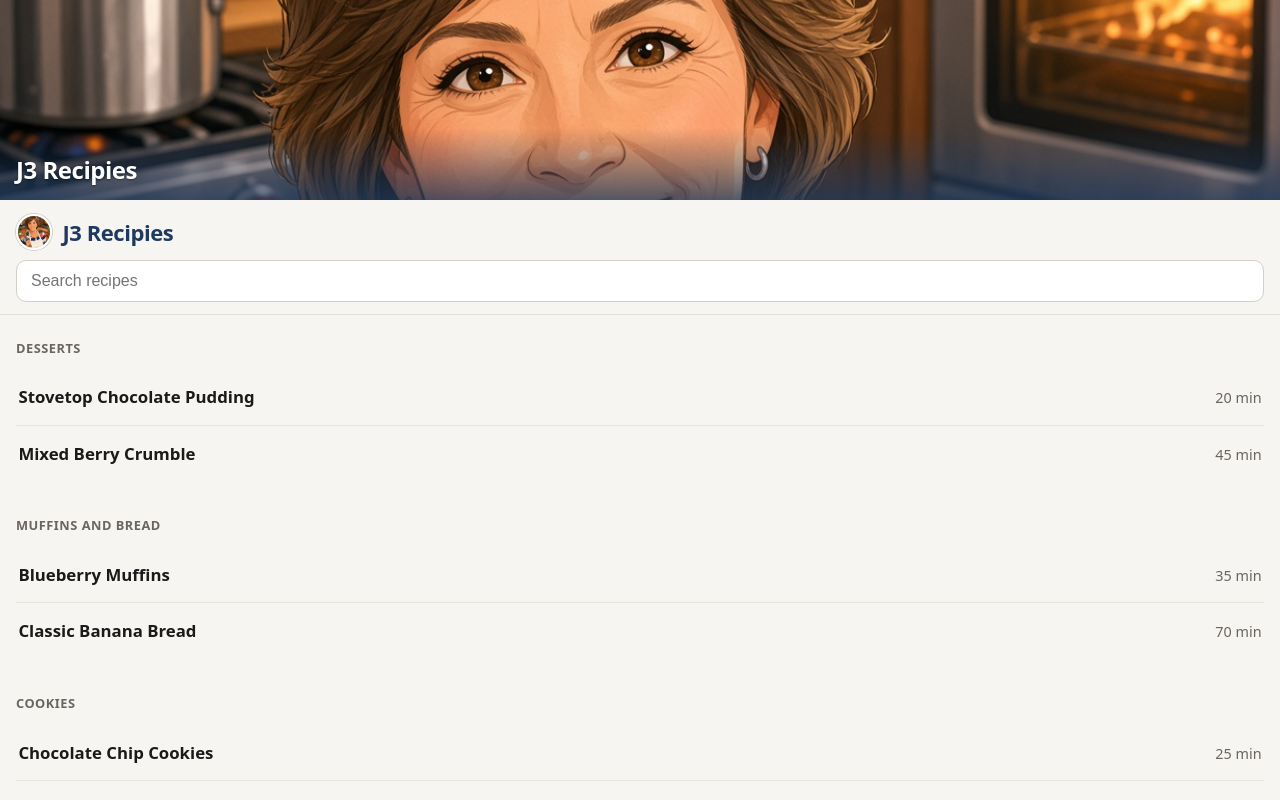
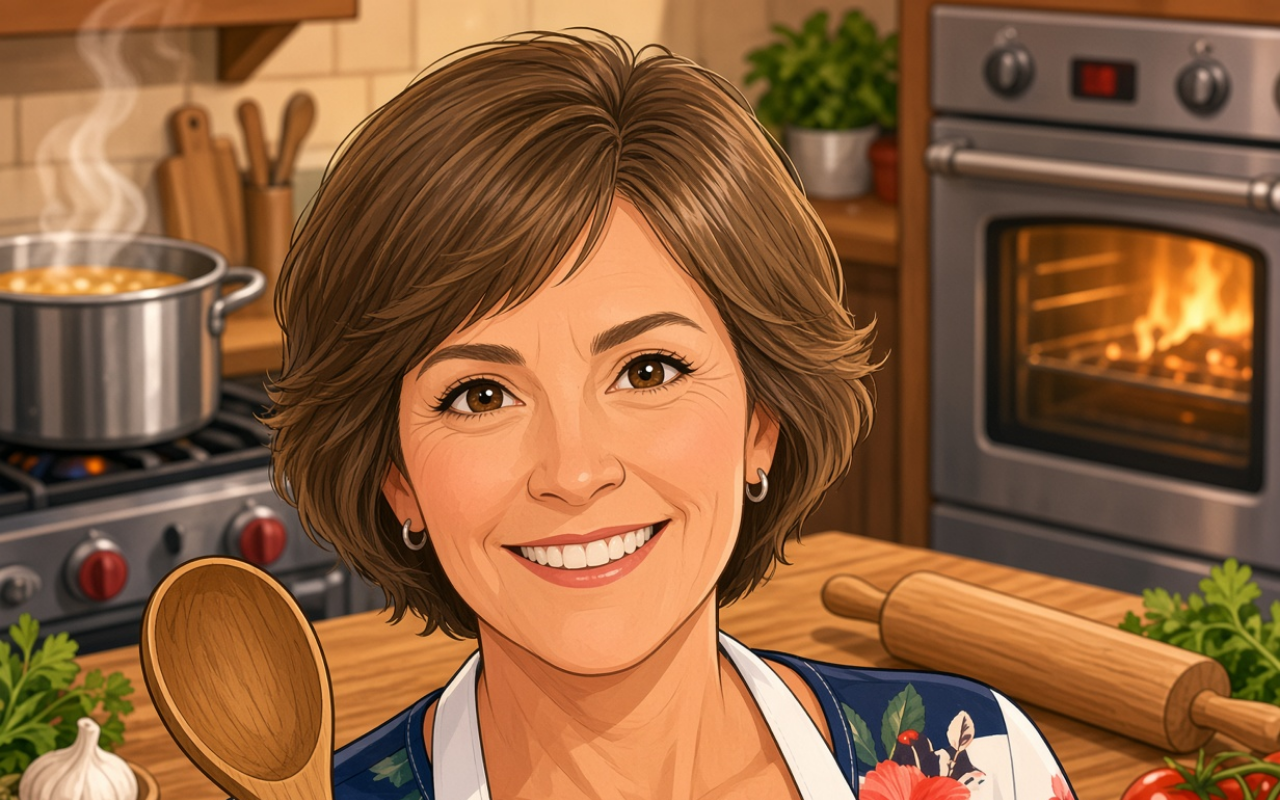
Before and after one commit to turbojones/j3-recipies, a React (Vite) app: page / in a window 1280 px wide. Shown: the top 800 px of the page. Built offline with nearby package versions, Linux system fonts and the light colour scheme.

Commit message:
Show full hero image without height clipping
Drop forced aspect-ratio and max-height crop; image uses natural height.

```diff
--- a/src/index.css
+++ b/src/index.css
@@ -124,24 +124,13 @@ button {
   width: 100%;
   max-width: none;
   margin: 0;
-  aspect-ratio: 2.4 / 1;
-  max-height: 160px;
   overflow: hidden;
   background: var(--brand-navy);
 }
 
-@media (min-width: 480px) {
-  .brand-hero {
-    aspect-ratio: 3 / 1;
-    max-height: 200px;
-  }
-}
-
 .brand-hero-img {
   width: 100%;
-  height: 100%;
-  object-fit: cover;
-  object-position: 50% 22%;
+  height: auto;
   display: block;
 }
 
```
